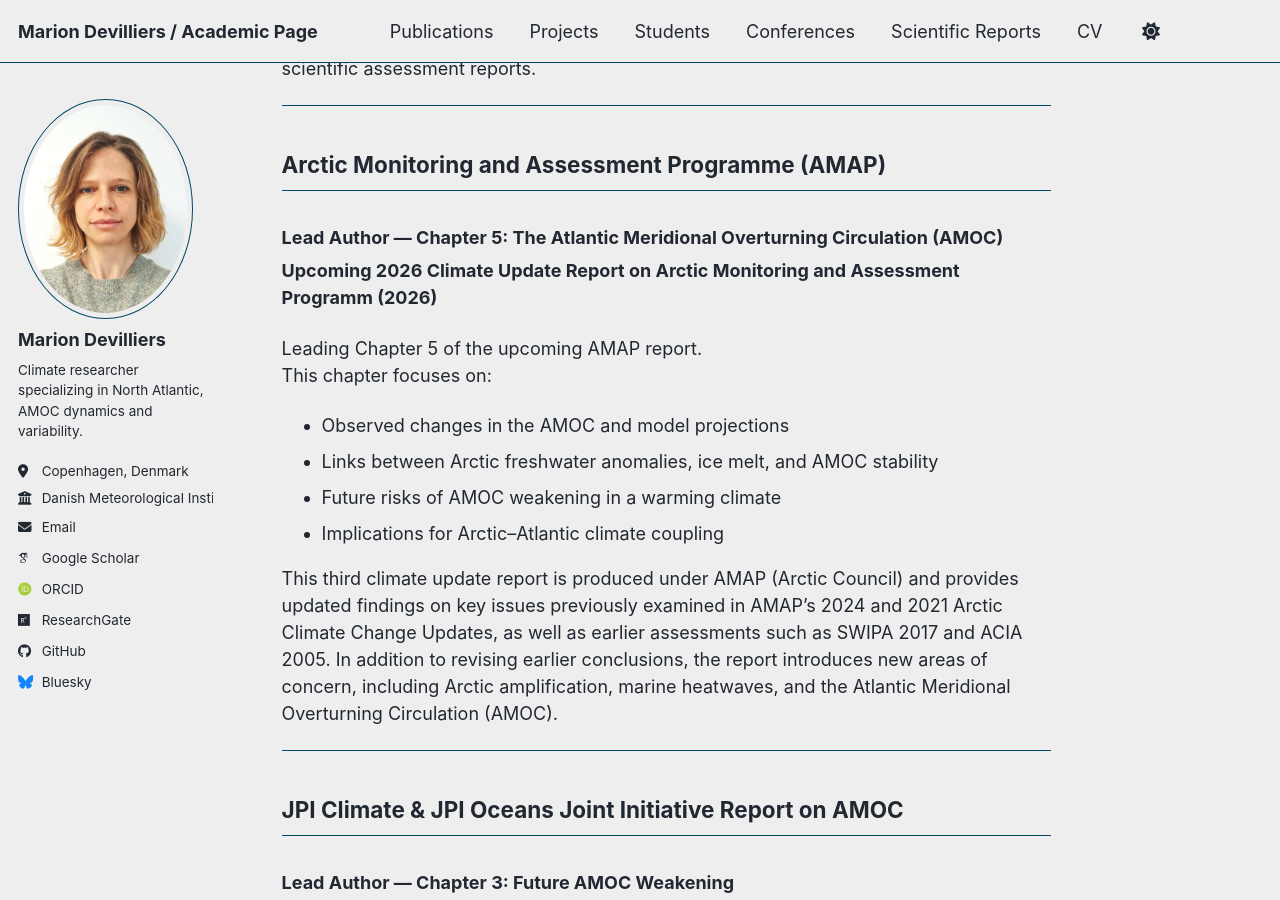
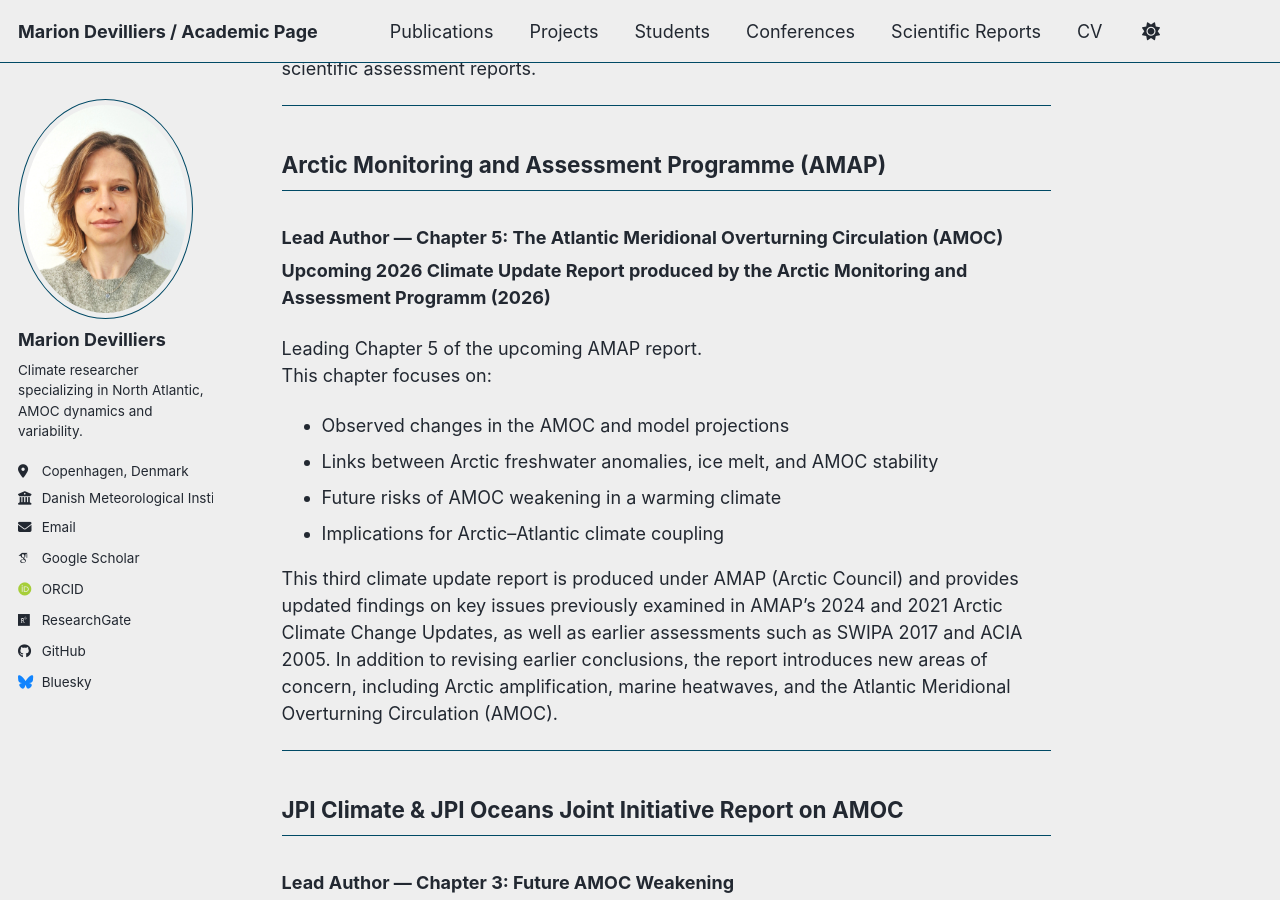
Before and after one commit to mariondevilliers/mariondevilliers.github.io, a Jekyll site: the page built from _pages/assessment-reports.md, in a window 1280 px wide and 900 px high, scrolled down 333 px. Built offline with Jekyll 4.4.1, drawn with Linux system fonts in a browser that asks for light colours; some web fonts are replaced; a script bundle is joined from its source files by our own code; library files that are not in the unit come from our copies.

Commit message:
Update assessment-reports.md

```diff
--- a/_pages/assessment-reports.md
+++ b/_pages/assessment-reports.md
@@ -14,7 +14,7 @@ This page summarizes my contributions as chapter leader and co-author to major s
 
 ## Arctic Monitoring and Assessment Programme (AMAP)
 ### **Lead Author — Chapter 5: The Atlantic Meridional Overturning Circulation (AMOC)**
-**Upcoming 2026 Climate Update Report on Arctic Monitoring and Assessment Programm (2026)**
+**Upcoming 2026 Climate Update Report produced by the Arctic Monitoring and Assessment Programm (2026)**
 
 Leading Chapter 5 of the upcoming AMAP report.
 This chapter focuses on:
```
